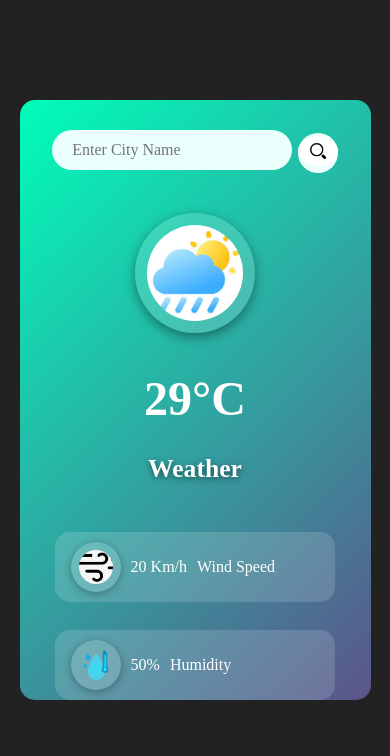
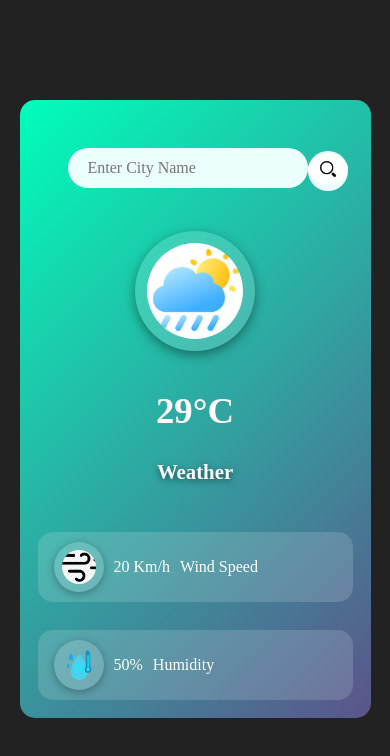
Before and after one commit to devbilalx/Weather-App, a plain HTML site: page index.html in a window 390 px wide. Drawn offline with Linux system fonts and the light colour scheme.

Commit message:
Responsive

```diff
--- a/style.css
+++ b/style.css
@@ -131,3 +131,20 @@ body{
     color: #ffffff;
     text-shadow: 0 2px 6px rgba(0, 0, 0, 0.5);
 }
+@media (max-width: 480px) {
+    .weather {
+        padding: 18px;
+    }
+
+    .temp {
+        font-size: 2.3rem;
+    }
+
+    .city {
+        font-size: 1.3rem;
+    }
+
+    .col {
+        width: 100%;
+    }
+}
```
